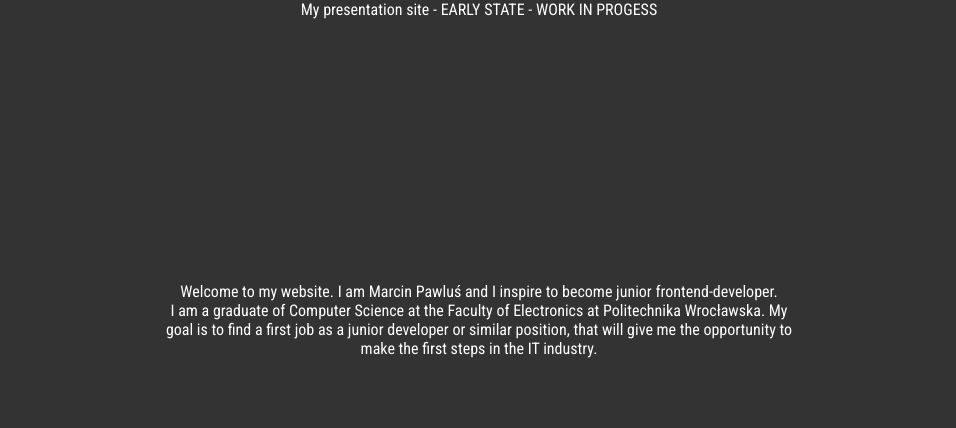
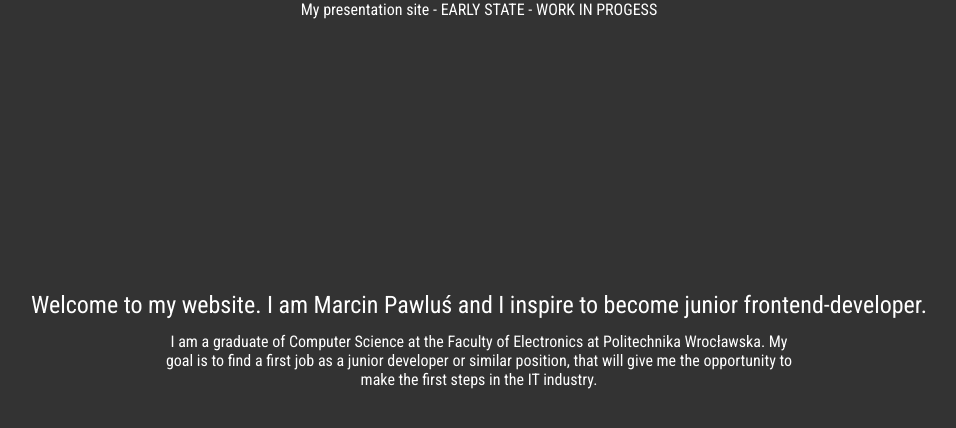
Before and after one commit to Student235555/my-presentation-site, a React (Create React App) app: page / in a window 1280 px wide. Shown: the top 428 px of the page, without its empty margins (161-1117 px from the left). Built offline with nearby package versions, Linux system fonts and the light colour scheme.

Commit message:
Change text position

```diff
--- a/src/styles/Welcome.css
+++ b/src/styles/Welcome.css
@@ -1,6 +1,20 @@
 .mainWelcomeDiv{
+    width: 100%;
     position: absolute;
     top: 40%;
     left: 50%;
     transform: translate(-50%, -50%);
 }
+
+.mainWelcomeP{
+    width: 100%;
+    font-size: 24px;
+    margin-bottom: 30px;
+}
+
+.smallWelcomeP{
+    width: 50%;
+    position: absolute;
+    top: 70%;
+    left: 25%;
+}
```
